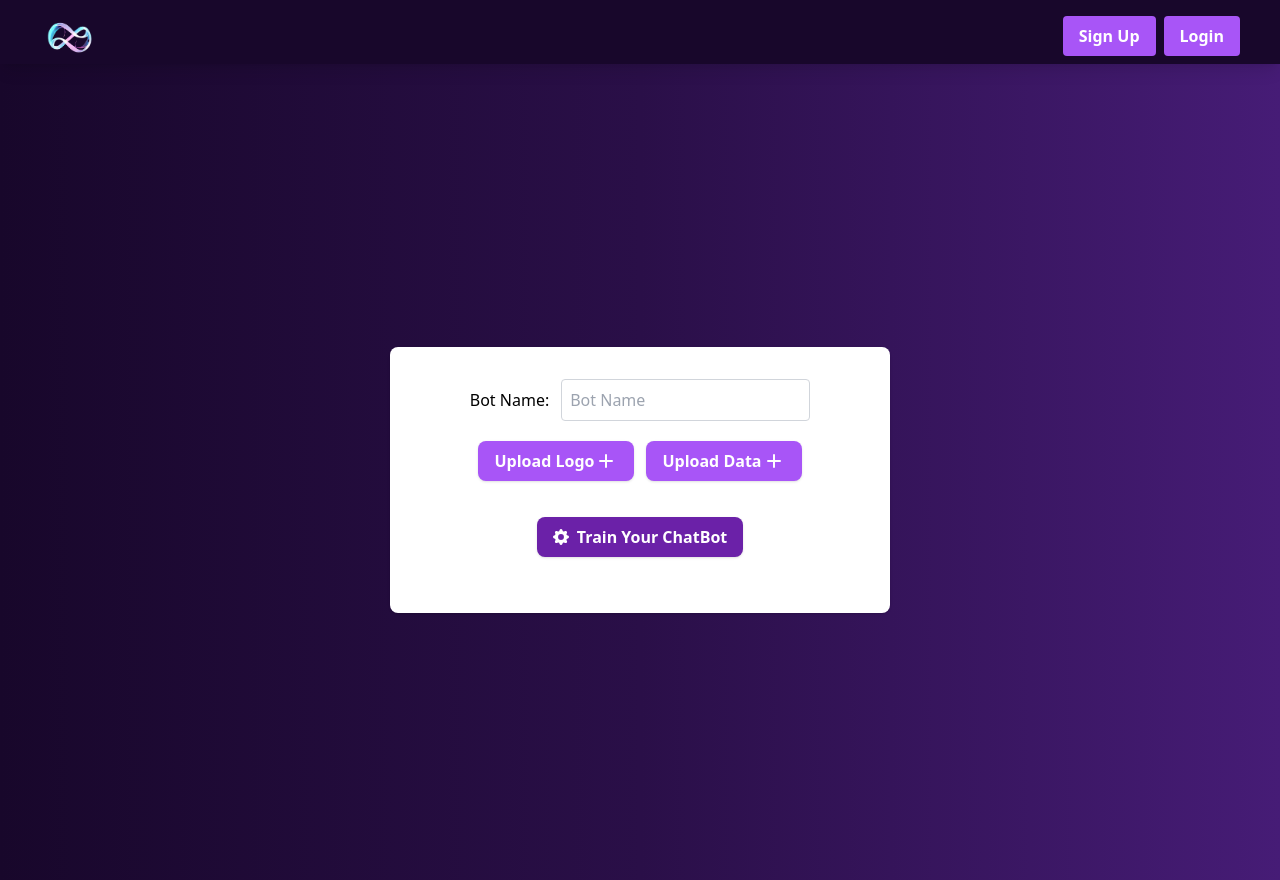
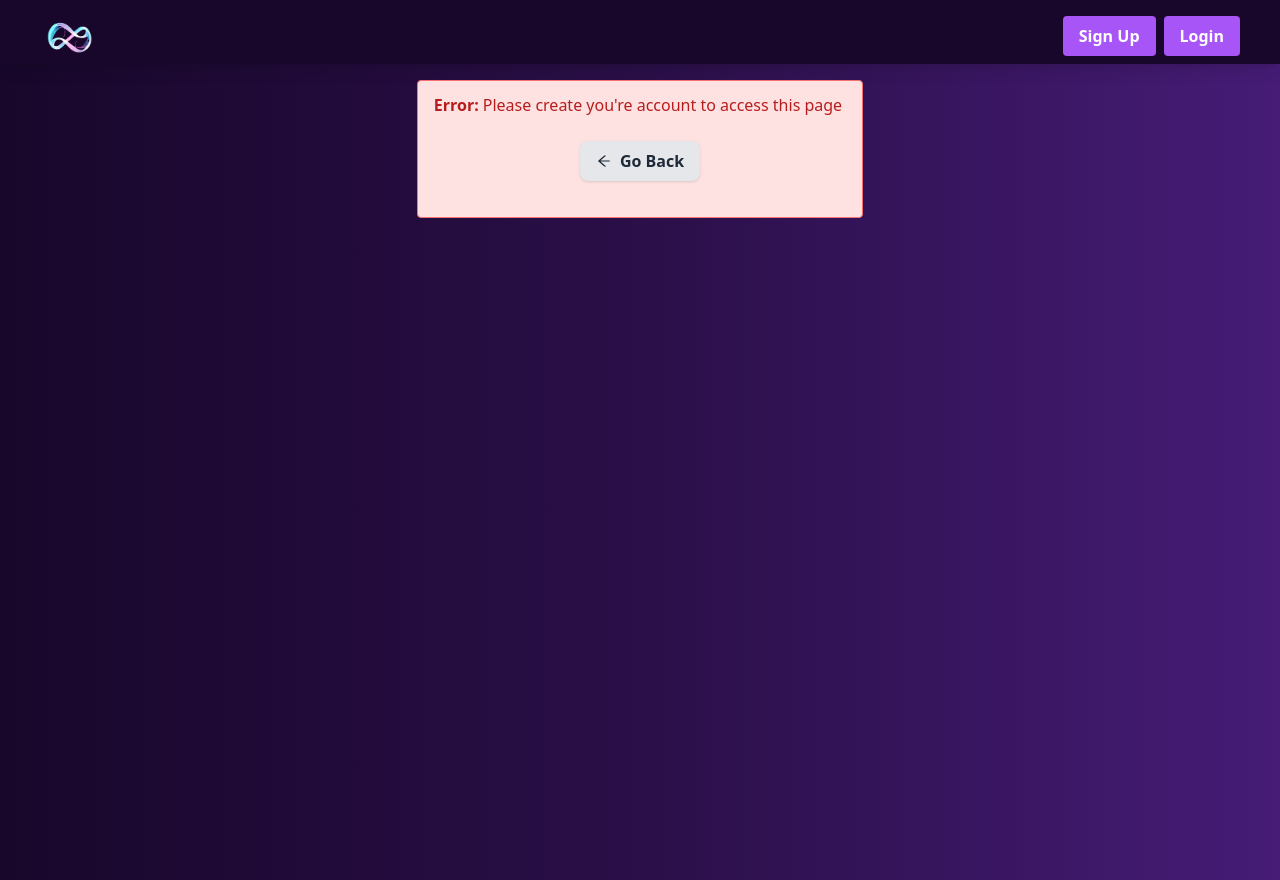
Before and after one commit to qadahtm/infinitychat, a Next.js app: page /CreateInfinityChatBot in a window 1280 px wide. Built offline with nearby package versions, Linux system fonts and the light colour scheme; no server answers.

Commit message:
adding authorization

```diff
--- a/components/layout.tsx
+++ b/components/layout.tsx
@@ -17,7 +17,6 @@ import logo from "../assets/logo.png";
 import Image from 'next/image';
 import Link from 'next/link';
 import { FaRobot } from 'react-icons/fa';
-import AuthCheck from '../hooks/useAuthentication';
 
 interface LayoutProps {
   children?: React.ReactNode;
@@ -146,8 +145,6 @@ export default function Layout({ children }: LayoutProps) {
                       </div>
                     )}
                 </div>
-              // <AuthCheck>
-              // </AuthCheck>
               ) : (
               <>
                 <button onClick={openSignupModal} className="bg-purple-500 hover:bg-purple-700 text-white font-bold py-2 px-4 rounded">
--- /dev/null
+++ b/components/ui/Error.tsx
@@ -0,0 +1,33 @@
+import React from 'react';
+import {AiOutlineArrowLeft} from 'react-icons/ai';
+
+type NextRouter = /*unresolved*/ any
+
+interface ErrorComponentProps {
+    rt: NextRouter,
+    message: string;
+}
+
+
+
+const ErrorComponent: React.FC<ErrorComponentProps> = ({ rt, message }) => {
+    const handleGoHome = () => {
+        rt.push("/")
+    }
+    return (
+        <div className="bg-red-100 border border-red-400 text-red-700 px-4 py-3 rounded relative" role="alert">
+        <strong className="font-bold">Error:</strong>
+        <span className="block sm:inline mx-1">{message}</span>
+            <div className='flex justify-center my-3 py-3'>
+                <button type='button' className='bg-gray-200 hover:bg-gray-400 text-gray-800 font-semibold py-2 px-4 rounded-lg shadow' onClick={handleGoHome}>
+                    <div className='flex items-center gap-2'>
+                        <AiOutlineArrowLeft />
+                        <span>Go Back</span>
+                    </div>
+                </button>
+            </div>
+        </div>
+    );
+};
+
+export default ErrorComponent;
--- /dev/null
+++ b/hooks/useAuthentication.js
@@ -0,0 +1,28 @@
+import { useState, useEffect } from 'react';
+import { useRouter } from 'next/router';
+import { onAuthStateChanged, User } from 'firebase/auth';
+import {auth} from '../utils/Firebase';
+
+const useAuth = () => {
+  const [user, setUser] = useState(null);
+  const [loading, setLoading] = useState(true);
+  const router = useRouter();
+
+  useEffect(() => {
+    const unsubscribe = onAuthStateChanged(auth, (user) => {
+      if (user) {
+        setUser(user);
+        setLoading(false);
+      } else {
+        setUser(null);
+        setLoading(false);
+      }
+    });
+
+    return () => unsubscribe();
+  }, [router]);
+
+  return { user, loading, router };
+};
+
+export default useAuth;
--- a/pages/CreateInfinityChatBot.tsx
+++ b/pages/CreateInfinityChatBot.tsx
@@ -1,13 +1,23 @@
 import React from 'react'
 import Layout from '@/components/layout';
 import FileUploadComponent from '@/components/ui/FileUpload';
-
+import useAuth from '../hooks/useAuthentication';
+import ErrorComponent from '../components/ui/Error';
 
 const infinityChatBot = () => {
+  const { user, loading, router } = useAuth();
+
+  if (loading) {
+    return <div>Loading...</div>;
+  }
+
   return (
     <Layout>
-        <div className="mx-auto flex flex-col">
-          <FileUploadComponent />
+        <div className="mx-auto flex flex-col h-screen items-center">
+          {user ?
+            <FileUploadComponent />
+          : <ErrorComponent rt={router} message="Please create you're account to access this page"/>
+          }
         </div>
     </Layout>
   )
--- a/styles/base.css
+++ b/styles/base.css
@@ -4,12 +4,12 @@
 
 /* Track */
 ::-webkit-scrollbar {
-    width: 10px;
+    width: 5px;
   }
 
   /* Handle */
   ::-webkit-scrollbar-thumb {
-    background: #888;
+    background: rgba(70,28,118,1);
     border-radius: 5px;
   }
 
@@ -48,5 +48,5 @@ header {
 }
 
 .bg-editor{
-    background-color: rgb(131, 98, 168);
+    background-color: rgb(111, 79, 148);
 }
--- a/tsconfig.json
+++ b/tsconfig.json
@@ -24,6 +24,6 @@
       "@/*": ["./*"]
     }
   },
-  "include": ["next-env.d.ts", "**/*.ts", "**/*.tsx", ".next/types/**/*.ts", "hooks/useAuthentication.ts"],
+  "include": ["next-env.d.ts", "**/*.ts", "**/*.tsx", ".next/types/**/*.ts", "hooks/useAuthentication.js"],
   "exclude": ["node_modules"]
 }
```
Also changed, not shown: hooks/useAuthentication.ts (deleted, +0 -60 lines).
